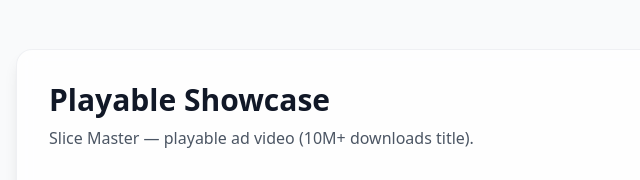
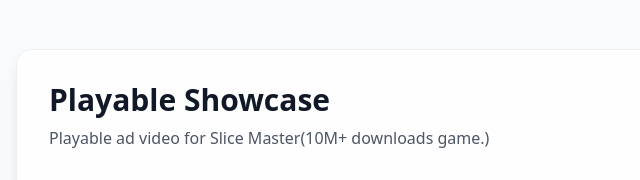
Before and after one commit to metehancetinkaya00/metehancetinkaya00.github.io, a plain HTML site: page docs/index.html in a window 1280 px wide. Shown: the part 4340-4520 px from the top of the page, 0-640 px from the left. Drawn offline with nearby package versions, Linux system fonts and the light colour scheme; animation ran at ten frames a second.

Commit message:
some changes

```diff
--- a/docs/index.html
+++ b/docs/index.html
@@ -638,7 +638,7 @@
       <div class="flex items-end justify-between gap-4 flex-wrap">
         <div>
           <h3 class="text-3xl font-bold">Playable Showcase</h3>
-          <p class="mt-2 text-gray-600 dark:text-gray-300">Slice Master — playable ad video (10M+ downloads title).</p>
+          <p class="mt-2 text-gray-600 dark:text-gray-300">Playable ad video for Slice Master(10M+ downloads game.)</p>
         </div>
         <div class="px-4 py-2 rounded-xl border border-gray-200/70 dark:border-white/10 bg-white/60 dark:bg-white/5">
           <span class="text-sm text-gray-600 dark:text-gray-300">Format:</span>
```
